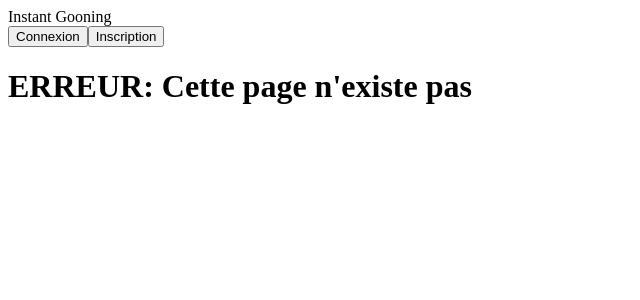
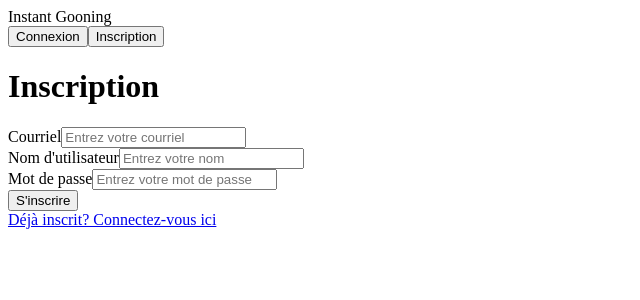
Before and after one commit to matheo-lacerte/Instant-Gooning, a React (Vite) app: page /register in a window 1280 px wide. Shown: the top 300 px of the page, without its empty margins (0-640 px from the left). Built offline with nearby package versions, Linux system fonts and the light colour scheme.

Commit message:
Ajout d'une page d'inscription

```diff
--- a/src/App.jsx
+++ b/src/App.jsx
@@ -2,6 +2,7 @@ import { createBrowserRouter, RouterProvider, Navigate } from "react-router-dom"
 import RootLayout from './app/layout/RootLayout';
 import Home from './pages/Home/Home.jsx';
 import Login from './pages/Login/Login.jsx';
+import Register from './pages/Register/Register.jsx';
 import AuthContext from "./app/Context/AuthContext";
 import ErrorPage from "./app/Error/ErrorPage";
 import { useState } from "react";
@@ -25,7 +26,8 @@ const router = createBrowserRouter([
     errorElement: <ErrorPage />,
     children: [
       { path: "", element: <Home /> },
-      { path: "/login", element: <Login /> }
+      { path: "/login", element: <Login /> },
+      { path: "/register", element: <Register /> }
     ],
   },
 ]);
--- /dev/null
+++ b/src/pages/Register/Register.jsx
@@ -0,0 +1,55 @@
+import { useNavigate, Link } from "react-router-dom";
+
+export default function Login() {
+  const navigate = useNavigate();
+
+  const authSubmitHandler = () => {
+    navigate("/login");
+  };
+
+  return (
+    <form onSubmit={authSubmitHandler}>
+      <h1>Inscription</h1>
+
+      <div className="control-row">
+        <div className="control no-margin">
+          <label htmlFor="username">Courriel</label>
+          <input
+            id="username"
+            type="text"
+            name="username"
+            placeholder="Entrez votre courriel"
+            required
+          />
+        </div>
+
+        <div className="control no-margin">
+          <label htmlFor="username">Nom d'utilisateur</label>
+          <input
+            id="username"
+            type="text"
+            name="username"
+            placeholder="Entrez votre nom"
+            required
+          />
+        </div>
+
+        <div className="control no-margin">
+          <label htmlFor="password">Mot de passe</label>
+          <input
+            id="password"
+            type="password"
+            name="password"
+            placeholder="Entrez votre mot de passe"
+            required
+          />
+        </div>
+      </div>
+
+      <div className="form-actions">
+        <button className="button">S'inscrire</button>
+      </div>
+      <Link to="/login">Déjà inscrit? Connectez-vous ici</Link>
+    </form>
+  );
+}
```
